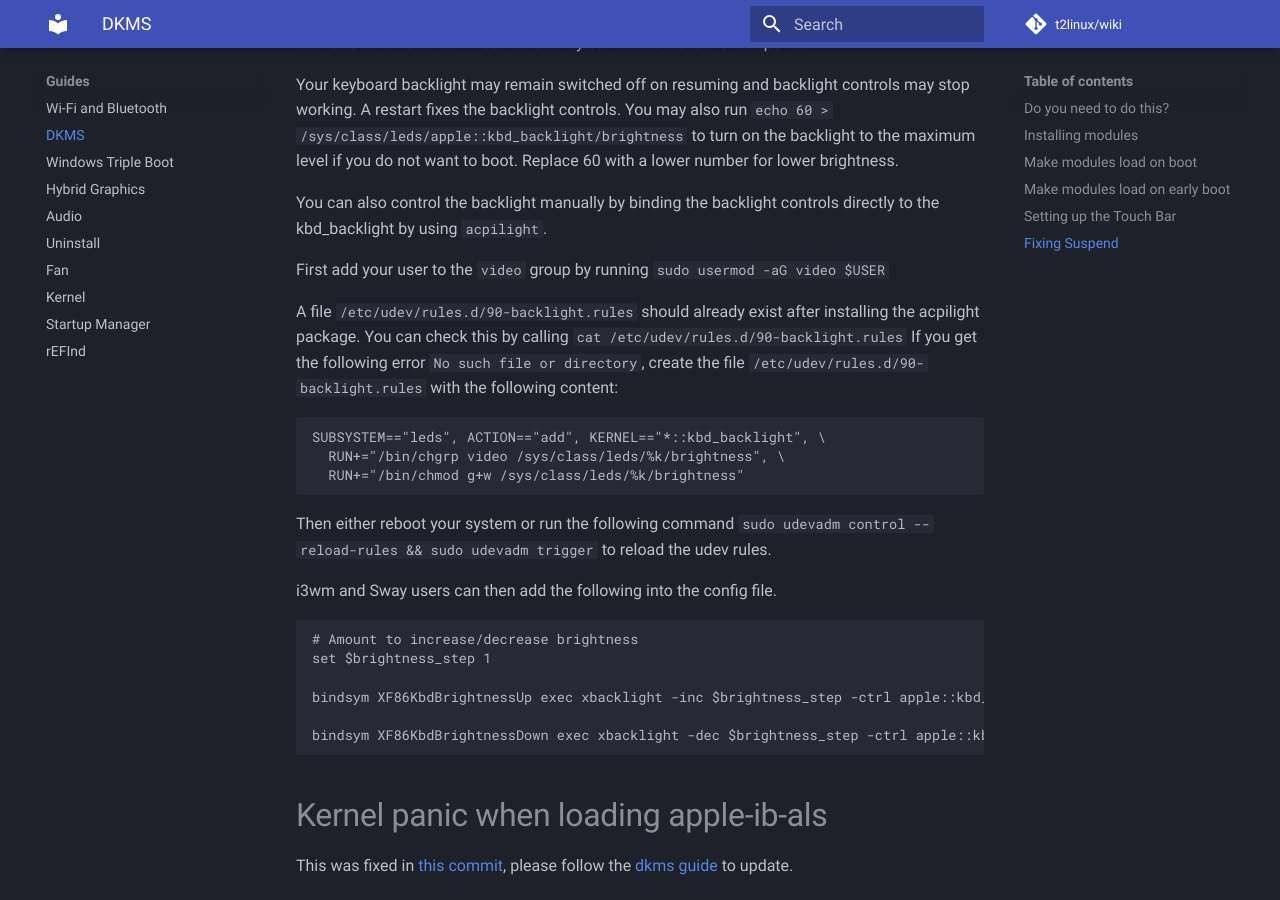
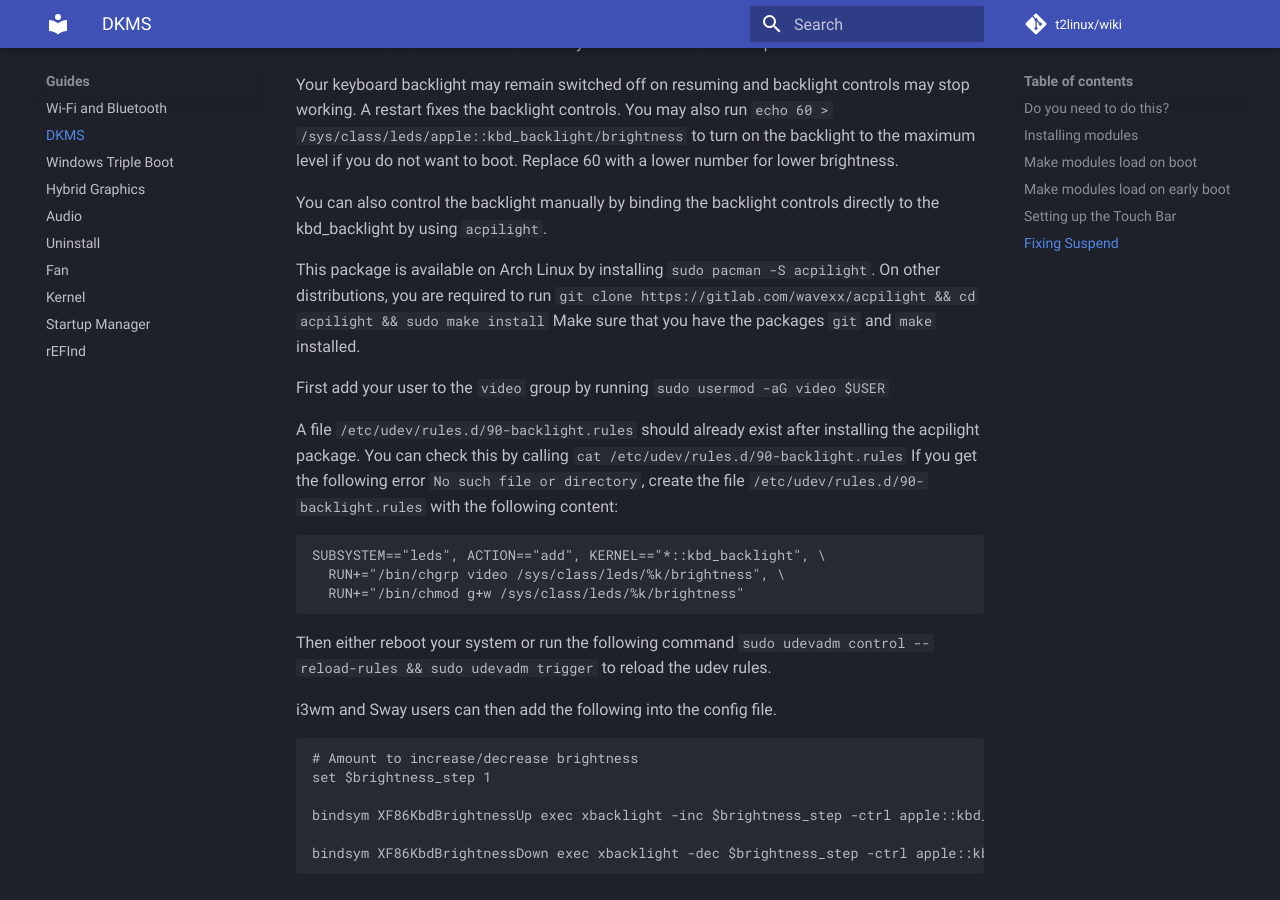
Before and after one commit to t2linux/wiki, an MkDocs documentation site: the page built from docs/guides/dkms.md, in a window 1280 px wide and 900 px high, scrolled down 3722 px. Built offline with MkDocs 1.6.1 and Material for MkDocs 9.7.7, drawn with Linux system fonts in a browser that asks for light colours; comment, search, counter and statistics services are not loaded.

Commit message:
Added distro guides
For Arch Linux and other distros.

```diff
--- a/docs/guides/dkms.md
+++ b/docs/guides/dkms.md
@@ -136,6 +136,9 @@ Your keyboard backlight may remain switched off on resuming and backlight contro
 
 You can also control the backlight manually by binding the backlight controls directly to the kbd_backlight by using `acpilight`.
 
+This package is available on Arch Linux by installing `sudo pacman -S acpilight`.
+On other distributions, you are required to run `git clone https://gitlab.com/wavexx/acpilight && cd acpilight && sudo make install` Make sure that you have the packages `git` and `make` installed.
+
 First add your user to the `video` group by running `sudo usermod -aG video $USER`
 
 A file `/etc/udev/rules.d/90-backlight.rules` should already exist after installing the acpilight package.
```
